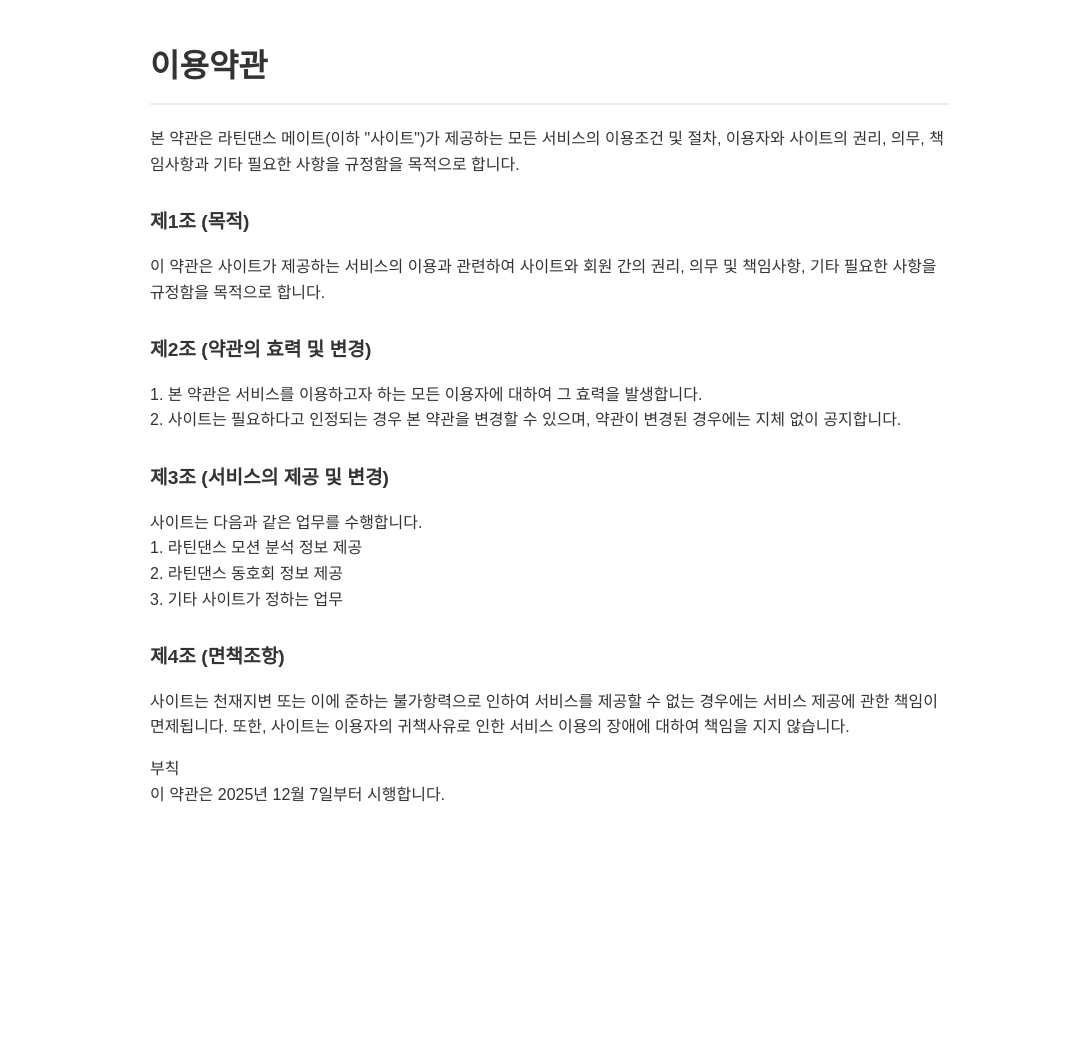
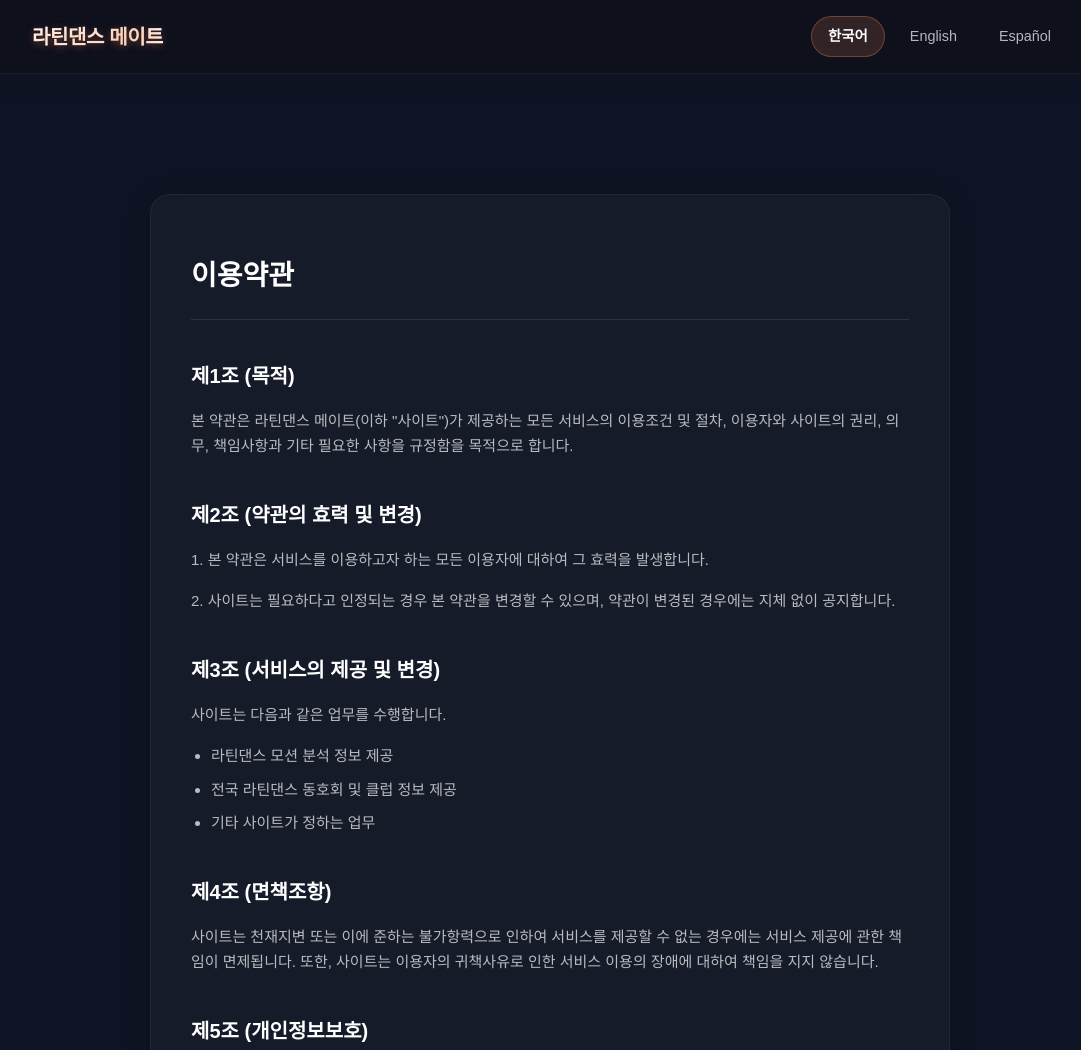
Before and after one commit to JangHyunGyu/latindance, a website: page terms.html in a window 1280 px wide. Shown: the top 1050 px of the page, without its empty margins (90-1171 px from the left). Before the commit the page ends 843 px from the top, so only its background shows below. Drawn offline with Linux system fonts and the light colour scheme; a web font is replaced by a local one.

Commit message:
feat: 개인정보처리방침 및 이용약관 페이지 디자인 개선 및 내용 업데이트

```diff
--- a/terms.html
+++ b/terms.html
@@ -1,36 +1,121 @@
 <!DOCTYPE html>
 <html lang="ko">
+
 <head>
-    <meta charset="UTF-8">
-    <meta name="viewport" content="width=device-width, initial-scale=1.0">
+	<meta charset="utf-8">
+	<meta name="viewport" content="width=device-width, initial-scale=1, maximum-scale=1, user-scalable=no">
 	<title>이용약관 - 라틴댄스 메이트</title>
+	<meta name="robots" content="noindex, follow" />
+	<meta name="theme-color" content="#0f1424" />
+	<link rel="preconnect" href="https://fonts.googleapis.com">
+	<link rel="preconnect" href="https://fonts.gstatic.com" crossorigin>
+	<link rel="icon" type="image/png" href="favicon.png">
+	<link rel="apple-touch-icon" sizes="180x180" href="favicon.png">
+	<link
+		href="https://fonts.googleapis.com/css2?family=Manrope:wght@400;600;700;800&family=Pretendard:wght@400;500;600;700&display=swap"
+		rel="stylesheet">
+	<link rel="stylesheet" href="assets/css/style.css?v=103">
     <style>
-        body { font-family: 'Pretendard', sans-serif; line-height: 1.6; padding: 20px; max-width: 800px; margin: 0 auto; color: #333; }
-        h1 { border-bottom: 2px solid #eee; padding-bottom: 10px; }
-        h2 { margin-top: 30px; font-size: 1.2rem; }
-        pre { background: #f4f4f4; padding: 15px; white-space: pre-wrap; font-size: 0.9rem; }
+        body {
+            background-color: #0f1424;
+            color: #fff;
+            font-family: 'Pretendard', sans-serif;
+        }
+        .legal-container {
+            max-width: 800px;
+            margin: 120px auto 60px;
+            padding: 40px;
+            background: rgba(255, 255, 255, 0.03);
+            border: 1px solid rgba(255, 255, 255, 0.05);
+            border-radius: 20px;
+            box-shadow: 0 4px 24px rgba(0, 0, 0, 0.2);
+        }
+        .legal-container h1 {
+            font-size: 28px;
+            font-weight: 700;
+            margin-bottom: 40px;
+            padding-bottom: 20px;
+            border-bottom: 1px solid rgba(255, 255, 255, 0.1);
+            color: #fff;
+        }
+        .legal-container h2 {
+            font-size: 20px;
+            font-weight: 600;
+            margin-top: 40px;
+            margin-bottom: 16px;
+            color: #fff;
+        }
+        .legal-container p {
+            font-size: 15px;
+            line-height: 1.7;
+            color: rgba(255, 255, 255, 0.7);
+            margin-bottom: 16px;
+        }
+        .legal-container ul {
+            margin-bottom: 16px;
+            padding-left: 20px;
+            color: rgba(255, 255, 255, 0.7);
+        }
+        .legal-container li {
+            margin-bottom: 8px;
+            font-size: 15px;
+            line-height: 1.7;
+        }
+        @media (max-width: 768px) {
+            .legal-container {
+                margin: 100px 20px 40px;
+                padding: 24px;
+            }
+            .legal-container h1 {
+                font-size: 24px;
+            }
+        }
     </style>
 </head>
+
 <body>
+	<header class="site-header" role="banner">
+		<div class="site-header__inner">
+			<h1 style="margin:0; display:contents;"><a class="brand" href="https://latindance.kr/">
+				라틴댄스 메이트
+			</a></h1>
+			<nav class="site-nav" aria-label="언어 선택">
+				<a class="site-nav__link is-active" href="index.html">한국어</a>
+				<a class="site-nav__link" href="index-en.html">English</a>
+				<a class="site-nav__link" href="index-es.html">Español</a>
+			</nav>
+		</div>
+	</header>
+
+	<main role="main">
+        <div class="legal-container">
             <h1>이용약관</h1>
+
+            <h2>제1조 (목적)</h2>
             <p>본 약관은 라틴댄스 메이트(이하 "사이트")가 제공하는 모든 서비스의 이용조건 및 절차, 이용자와 사이트의 권리, 의무, 책임사항과 기타 필요한 사항을 규정함을 목적으로 합니다.</p>
 
-    <h2>제1조 (목적)</h2>
-    <p>이 약관은 사이트가 제공하는 서비스의 이용과 관련하여 사이트와 회원 간의 권리, 의무 및 책임사항, 기타 필요한 사항을 규정함을 목적으로 합니다.</p>
-
             <h2>제2조 (약관의 효력 및 변경)</h2>
-    <p>1. 본 약관은 서비스를 이용하고자 하는 모든 이용자에 대하여 그 효력을 발생합니다.<br>
-    2. 사이트는 필요하다고 인정되는 경우 본 약관을 변경할 수 있으며, 약관이 변경된 경우에는 지체 없이 공지합니다.</p>
+            <p>1. 본 약관은 서비스를 이용하고자 하는 모든 이용자에 대하여 그 효력을 발생합니다.</p>
+            <p>2. 사이트는 필요하다고 인정되는 경우 본 약관을 변경할 수 있으며, 약관이 변경된 경우에는 지체 없이 공지합니다.</p>
 
             <h2>제3조 (서비스의 제공 및 변경)</h2>
-    <p>사이트는 다음과 같은 업무를 수행합니다.<br>
-    1. 라틴댄스 모션 분석 정보 제공<br>
-    2. 라틴댄스 동호회 정보 제공<br>
-    3. 기타 사이트가 정하는 업무</p>
+            <p>사이트는 다음과 같은 업무를 수행합니다.</p>
+            <ul>
+                <li>라틴댄스 모션 분석 정보 제공</li>
+                <li>전국 라틴댄스 동호회 및 클럽 정보 제공</li>
+                <li>기타 사이트가 정하는 업무</li>
+            </ul>
 
             <h2>제4조 (면책조항)</h2>
             <p>사이트는 천재지변 또는 이에 준하는 불가항력으로 인하여 서비스를 제공할 수 없는 경우에는 서비스 제공에 관한 책임이 면제됩니다. 또한, 사이트는 이용자의 귀책사유로 인한 서비스 이용의 장애에 대하여 책임을 지지 않습니다.</p>
 
-    <p>부칙<br>이 약관은 2025년 12월 7일부터 시행합니다.</p>
+            <h2>제5조 (개인정보보호)</h2>
+            <p>사이트는 관련 법령이 정하는 바에 따라 이용자의 개인정보를 보호하기 위해 노력합니다. 개인정보의 보호 및 사용에 대해서는 관련 법령 및 사이트의 개인정보처리방침이 적용됩니다.</p>
+
+            <p style="margin-top: 60px; color: rgba(255,255,255,0.4); font-size: 13px;">
+                부칙<br>이 약관은 2025년 12월 7일부터 시행합니다.
+            </p>
+        </div>
+	</main>
 </body>
 </html>
```
Also changed, not shown: privacy.html (+93 -7 lines). Lines whose indentation alone changed are shown as unchanged.
